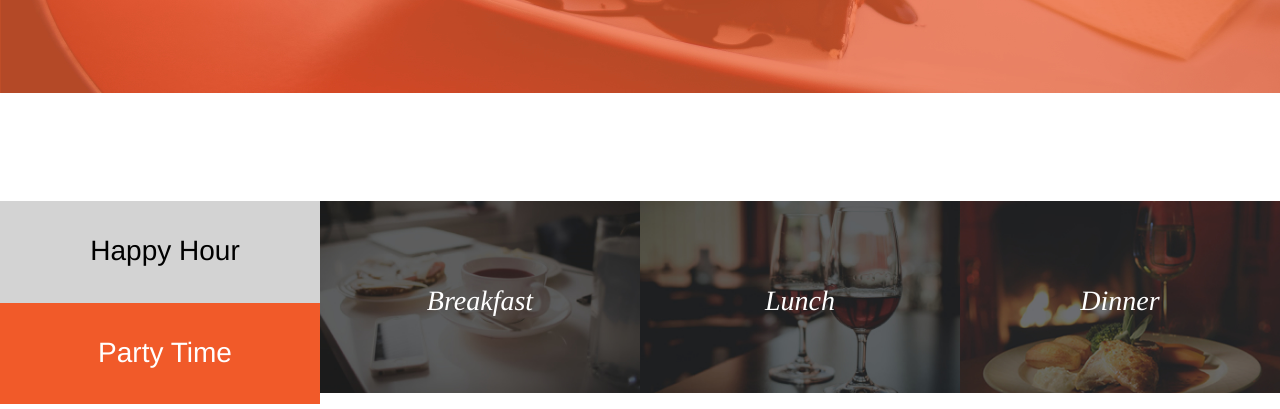
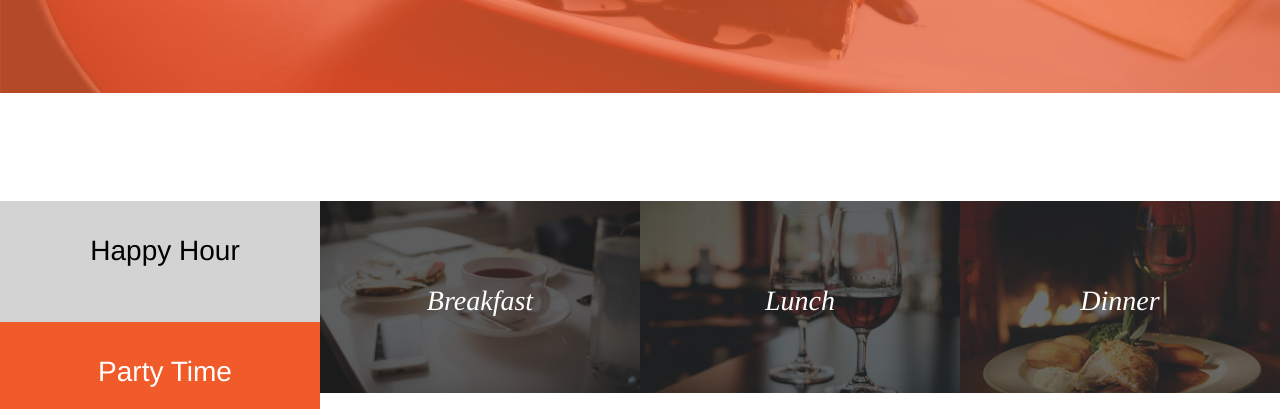
Before and after one commit to brendaokumu/Bree-s-Kitchen, a plain HTML site: page index.html in a window 1280 px wide. Shown: the part 543-952 px from the top of the page. Drawn offline with nearby package versions, Linux system fonts and the light colour scheme; a web font is replaced by a local one.

Commit message:
Update styles.css

```diff
--- a/css/styles.css
+++ b/css/styles.css
@@ -84,7 +84,7 @@ background-color: lightgrey;
 }
 
 .happy {
-  height: 101.5px;
+  height: 120.5px;
   width: 300px;
 }
 
```
